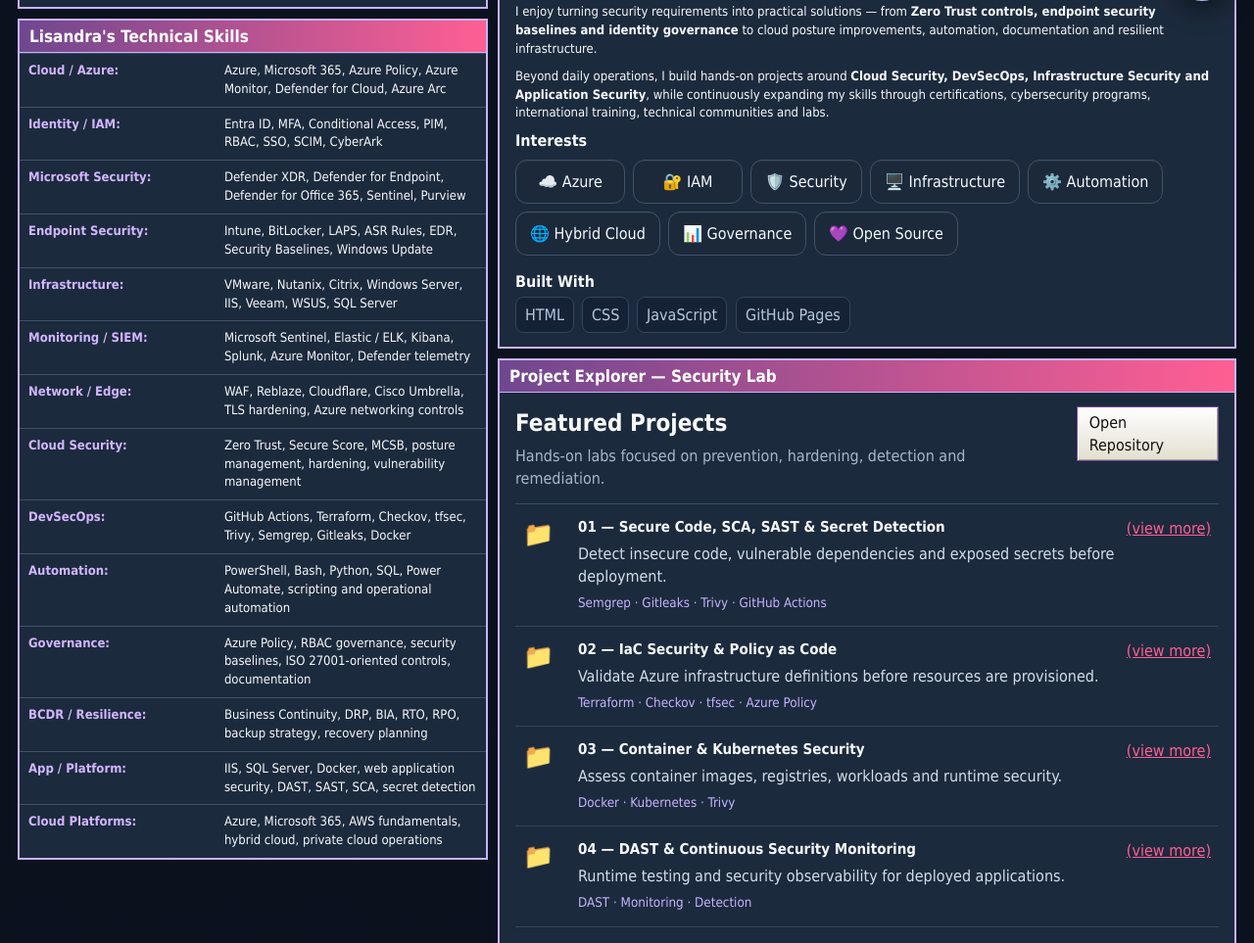
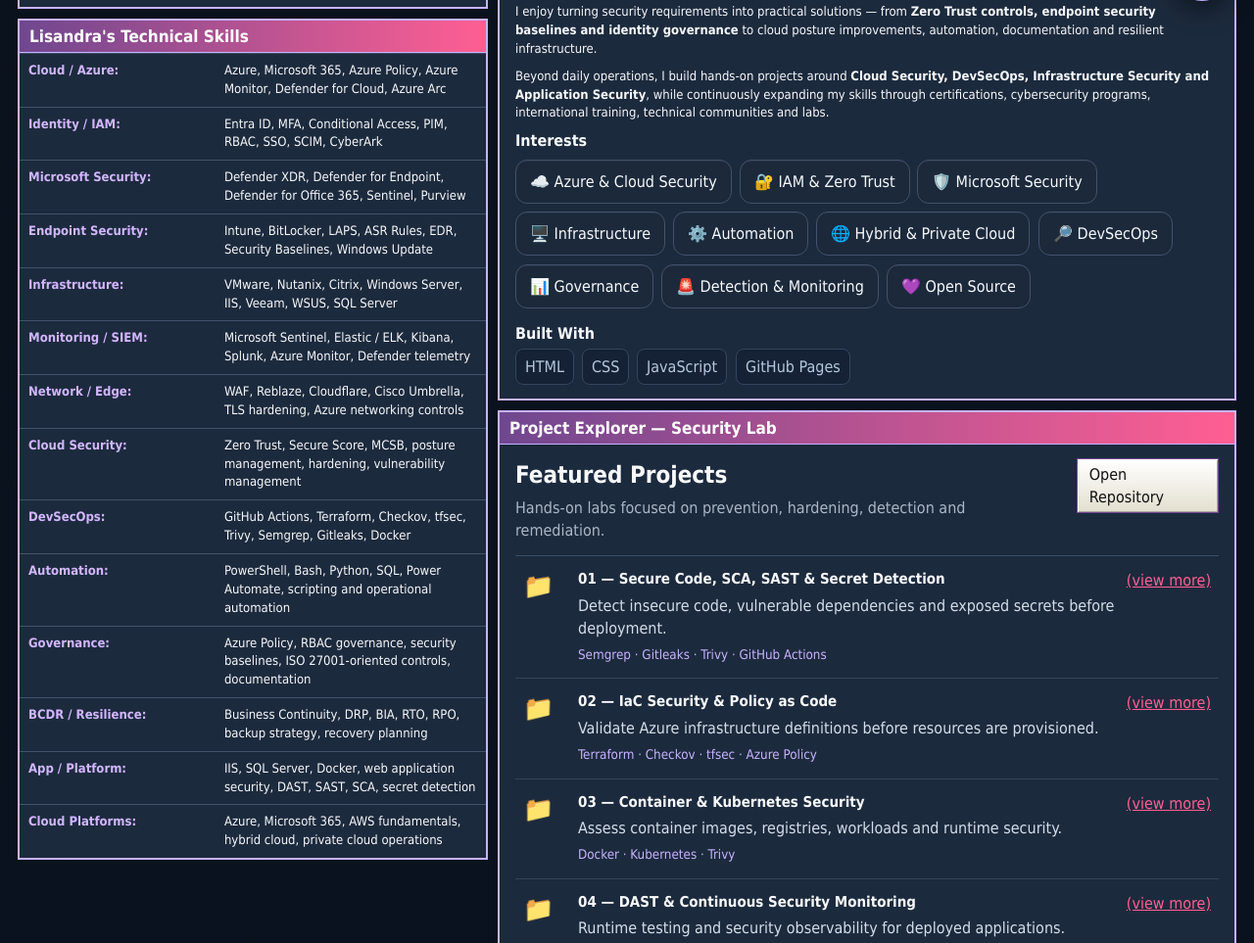
Before and after one commit to LisandraDv/lsdr-security-portfolio, a plain HTML site: page index.html in a window 1280 px wide. Shown: the part 775-1738 px from the top of the page at 98% size. Drawn offline with nearby package versions, Linux system fonts and the light colour scheme.

Commit message:
Update index.html

```diff
--- a/index.html
+++ b/index.html
@@ -199,10 +199,18 @@
   cybersecurity programs, international training, technical communities and labs.
 </p>
             <h3>Interests</h3>
-            <div class="interest-grid">
-              <span>☁️ Azure</span><span>🔐 IAM</span><span>🛡️ Security</span><span>🖥️ Infrastructure</span>
-              <span>⚙️ Automation</span><span>🌐 Hybrid Cloud</span><span>📊 Governance</span><span>💜 Open Source</span>
-            </div>
+           <div class="interest-grid">
+  <span>☁️ Azure & Cloud Security</span>
+  <span>🔐 IAM & Zero Trust</span>
+  <span>🛡️ Microsoft Security</span>
+  <span>🖥️ Infrastructure</span>
+  <span>⚙️ Automation</span>
+  <span>🌐 Hybrid & Private Cloud</span>
+  <span>🔎 DevSecOps</span>
+  <span>📊 Governance</span>
+  <span>🚨 Detection & Monitoring</span>
+  <span>💜 Open Source</span>
+</div>
             <h3>Built With</h3>
             <div class="built-with-row"><span>HTML</span><span>CSS</span><span>JavaScript</span><span>GitHub Pages</span></div>
           </div>
```
